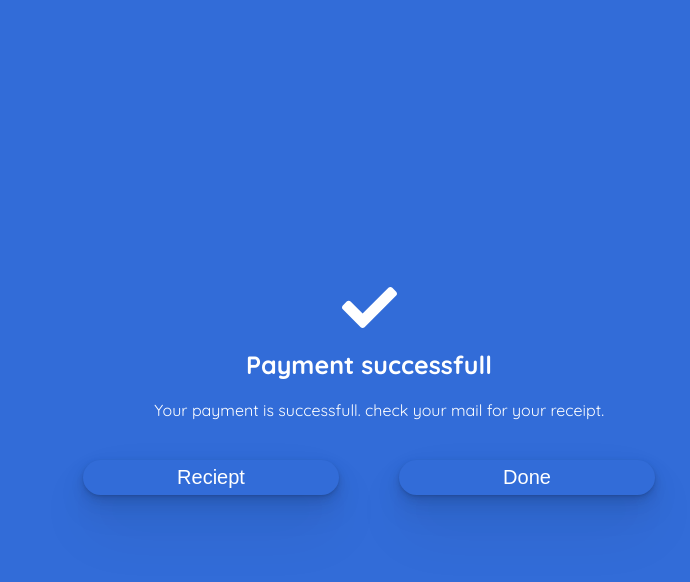
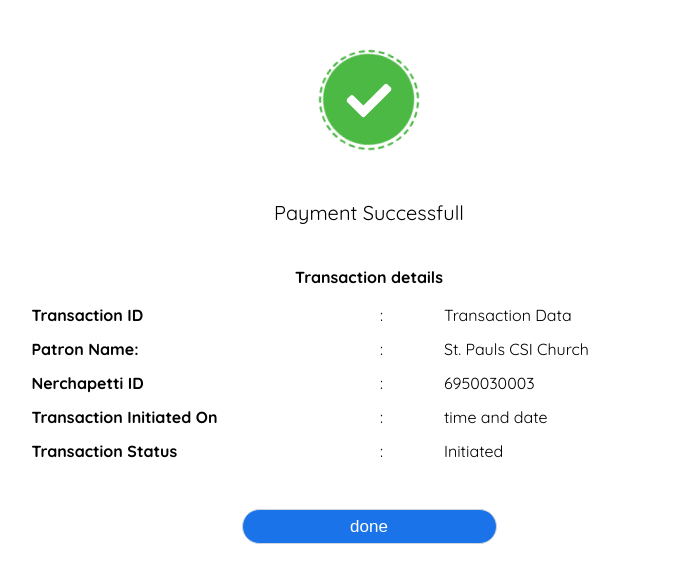
Before and after one commit to Nerchapetti/Develop_Front-End, a React (Create React App) app: page /payment/success in a window 1280 px wide. Shown: the top 582 px of the page, without its empty margins (271-961 px from the left). Built offline with nearby package versions, Linux system fonts and the light colour scheme; no server answers.

Commit message:
payment success page updated

```diff
--- a/src/components/HowItWorks/howitworks.scss
+++ b/src/components/HowItWorks/howitworks.scss
@@ -37,6 +37,7 @@
       max-width: fit-content;
       display: grid;
       grid-template-columns: 1fr 1fr;
+      font-size: 19px;
       width: 100%;
       gap: 10px;
       margin: auto;
@@ -45,6 +46,7 @@
       }
 
       p {
+        text-align: justify;
         height: auto;
         width: 40vw;
         font-size: 19px;
@@ -66,6 +68,8 @@
         width: 90vw;
       }
       p {
+        text-align: justify;
+
         height: auto;
         font-size: 19px;
         font-weight: 200;
@@ -93,6 +97,8 @@
         font-size: 19px;
         font-weight: 200;
         padding: 10px 0;
+        text-align: justify;
+
         margin: 0px 2.0em;
         span{
           font-size: 21px;
--- a/src/components/Payment/PaymentSuccess.js
+++ b/src/components/Payment/PaymentSuccess.js
@@ -5,34 +5,71 @@ import { Link } from "react-router-dom";
 
 const PaymentSuccess = () => {
   return (
-    <div className="success">
-      <a href="/" className="goback">
-        {" "}
-        <IoArrowBackOutline />{" "}
-      </a>
-      <div className="S-container">
-        <h1 className="tick">
-          <span>
-            <FaCheck />
-          </span>
-        </h1>
-        {/* <h1>Thank you {name}, </h1> */}
-        <div className="content">
-          <h2> Payment successfull</h2>
-          <p>
-            &emsp; Your payment is successfull. check your mail
-            for your receipt.
-          </p>
-
-
+    <div>
+      <div className="success">
+        <div class="page-wrapper">
+          <div class="circle-wrapper">
+            <div class="success circle"></div>
+            <div class="icon">
+              <i>
+                {" "}
+                <FaCheck />
+              </i>
+            </div>
+          </div>
+          <br />
         </div>
-        <div className="reciept">
-          <a href="#">
-            <button>Reciept</button>
-          </a>
-          <Link to="/">
-            <button> Done </button>
-          </Link>
+        <div className="payment-details">
+          <p>Payment Successfull</p>
+          <div className="table1">
+            <table>
+              <tr>
+                <th colSpan="3">Transaction details</th>
+              </tr>
+              <tr>
+                <td>
+                  <b> Transaction ID</b>
+                </td>
+                <td>: &emsp;</td>
+                <td>Transaction Data</td>
+              </tr>
+              <tr>
+                <td>
+                  <b> Patron Name: </b>
+                </td>
+                <td>:</td>
+                <td>St. Pauls CSI Church</td>
+              </tr>
+              <tr>
+                <td>
+                  <b> Nerchapetti ID </b>
+                </td>
+                <td>:</td>
+                <td>6950030003</td>
+              </tr>
+              <tr>
+                <td>
+                  <b> Transaction Initiated On </b>
+                </td>
+                <td>:</td>
+                <td>time and date</td>
+              </tr>
+              <tr>
+                <td>
+                  <b>Transaction Status </b>
+                </td>
+                <td>:</td>
+                <td>Initiated</td>
+              </tr>
+            </table>
+            <div className="button">
+                <Link to="/">
+              <button>
+                done
+              </button>
+                </Link>
+            </div>
+          </div>
         </div>
       </div>
     </div>
@@ -40,3 +77,34 @@ const PaymentSuccess = () => {
 };
 
 export default PaymentSuccess;
+
+// <div className="success">
+//     //   <a href="/" className="goback">
+//     //     {" "}
+//     //     <IoArrowBackOutline />{" "}
+//     //   </a>
+//     //   <div className="S-container">
+//     //     <h1 className="tick">
+//     //       <span>
+//     //         <FaCheck />
+//     //       </span>
+//     //     </h1>
+//     //     {/* <h1>Thank you {name}, </h1> */}
+//     //     <div className="content">
+//     //       <h2> Payment successfull</h2>
+//     //       <p>
+//     //         &emsp; Your payment is successfull. check your mail
+//     //         for your receipt.
+//     //       </p>
+
+//     //     </div>
+//     //     <div className="reciept">
+//     //       <a href="#">
+//     //         <button>Reciept</button>
+//     //       </a>
+//     //       <Link to="/">
+//     //         <button> Done </button>
+//     //       </Link>
+//     //     </div>
+//     //   </div>
+//     // </div>
--- a/src/components/Payment/success.scss
+++ b/src/components/Payment/success.scss
@@ -1,90 +1,144 @@
+.success {
+  background-color: rgba(238, 238, 238, 0.6);
+  width: 100%;
+  .page-wrapper {
+    height: 25vh;
+    width: 90%;
+    background-color: #fff;
+    display: flex;
+    align-items: center;
+    margin: auto;
+    justify-content: center;
+    @media (max-width: 600px){
+      width: 100%;
+    }
 
-.success {
-  display: flex;
-  justify-content: center;
-  align-items: center;
-  background-color: rgb(50, 108, 216);
-  height: 100vh;
-  width: 100%;
-  color: #fff;
+    .circle-wrapper {
+      position: relative;
+      width: 100px;
+      height: 100px;
+      float: left;
+      margin: 10px;
+      .icon {
+        position: absolute;
+        color: #fff;
+        font-size: 45px;
+        top: 56px;
+        left: 50px;
 
-  .goback {
-    display: none;
-    position: absolute;
-    top: 10px;
-    left: 10px;
-    color: #fff;
-    font-size: 30px;
-  }
-  @keyframes tickk {
-    0% {
-      font-size: 55px;
-    }
-    25% {
-      font-size: 60px;
-    }
-    50% {
-      font-size: 65px;
-    }
-    75% {
-      font-size: 60px;
-    }
-    100% {
-      font-size: 55px;
+        transform: translate(-50%, -50%);
+        -webkit-transform: translate(-50%, -50%);
+        -moz-transform: translate(-50%, -50%);
+        -ms-transform: translate(-50%, -50%);
+        -o-transform: translate(-50%, -50%);
+      }
+
+      .circle {
+        display: block;
+        width: 100%;
+        height: 100%;
+        border-radius: 50%;
+        padding: 2.5px;
+        background-clip: content-box;
+        animation: spin 10s linear infinite;
+        -webkit-animation: spin 10s linear infinite;
+        -webkit-border-radius: 50%;
+        -moz-border-radius: 50%;
+        -ms-border-radius: 50%;
+        -o-border-radius: 50%;
+      }
+
+      &:active .circle {
+        animation: spin 2s linear infinite;
+        -webkit-animation: spin 2s linear infinite;
+      }
+
+      .success {
+        background-color: rgba(76, 185, 68, 1);
+        // box-shadow: rgba(76, 185, 68,0.7) 0px 0px 0px 9px,
+        // yrgba(76, 185, 68,0.4) 0px 0px 0px 6px,
+        // rgba(76, 185, 68,0.2) 0px 0px 0px 18px;
+        // rgb(106, 202, 104) 0px 0px 0px 12px, rgb(165, 211, 164) 0px 0px 0px 15px;
+        border: 2.5px dashed #4bb543;
+      }
     }
   }
-  .S-container {
-    width: 100vw;
+
+  .content {
+    background-color: #fff;
+    text-align: center;
+    position: relative;
+    top: -10px;
+    font-size: 20px;
+    p:nth-child(1) {
+      color: #4bb543;
+      padding: 5px;
+    }
+    p:nth-child(2) {
+      font-size: 40px;
+    }
+  }
+  .payment-details {
+    width: 90%;
+    height: 400px;
+    background-color: #fff;
     margin: auto;
-    height: 30vh;
-    text-align: center;
-    .tick {
-      font-weight: 2000;
-      font-size: 55px;
+    @media (max-width: 600px){
+      width: 100%;
+    }
+    p {
       text-align: center;
-      animation: tick 2s ease-in-out infinite;
-      -webkit-animation: tick 2s ease-in-out infinite;
+      font-size: 20px;
     }
-    .content {
-      h2 {
-        font-size: 25px;
-        // text-transform: uppercase;
-        text-align: center;
+    table {
+      // background-color: red;
+      // box-shadow: rgba(0, 0, 0, 0.35) 0px 5px 15px;
+      padding: 40px 0;
+      border: none;
+      width: 60%;
+      margin: auto;
+      @media (max-width: 600px){
+        width: 80%;
       }
-      p {
-        padding: 20px 0;
-        width: 80vw;
-        margin: auto;
+      tr:nth-child(1) {
+
+        th {
+          text-align: center;
+          padding: 0 0 10px 0;
+        }
+      }
+      tr {
+
+        td {
+          padding: 6px;
+        }
       }
     }
-    .reciept {
-      margin: 20px 0 0 0;
-      @media (max-width: 668px){
-        margin: 0;
-      }
-      a{
-        margin: 0 20px;
-        @media (max-width: 668px){
-          margin: 0px;
-        }
-      }
+    .button {
+      width: 100%;
+      display: flex;
+      align-items: center;
+      justify-content: center;
       button {
-        cursor: pointer;
-        margin: 0 10px;
+        font-size: 17px;
+        border: 1px solid #cfd5dd;
+        outline: none;
+        background-color: #1a73e8;
         height: 35px;
-        border: none;
-        outline: none;
+        width: 15em;
         color: #fff;
-        width: 20vw;
-        background-color: rgb(50, 108, 216);
-        box-shadow: rgba(0, 0, 0, 0.07) 0px 1px 2px, rgba(0, 0, 0, 0.07) 0px 2px 4px, rgba(0, 0, 0, 0.07) 0px 4px 8px, rgba(0, 0, 0, 0.07) 0px 8px 16px, rgba(0, 0, 0, 0.07) 0px 16px 32px, rgba(0, 0, 0, 0.07) 0px 32px 64px;
         border-radius: 20px;
-        font-size: 20px;
-        @media(max-width: 668px)
-{
-          width: 40vw;
-        }
       }
     }
   }
 }
+
+@keyframes spin {
+  100% {
+    transform: rotateZ(360deg);
+    -webkit-transform: rotateZ(360deg);
+    -moz-transform: rotateZ(360deg);
+    -ms-transform: rotateZ(360deg);
+    -o-transform: rotateZ(360deg);
+  }
+}
```
